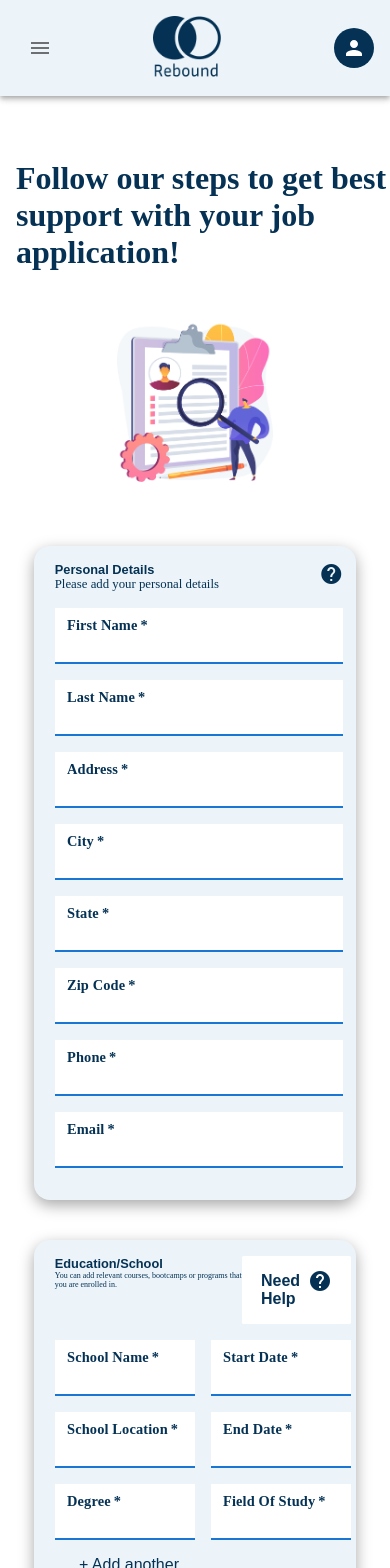
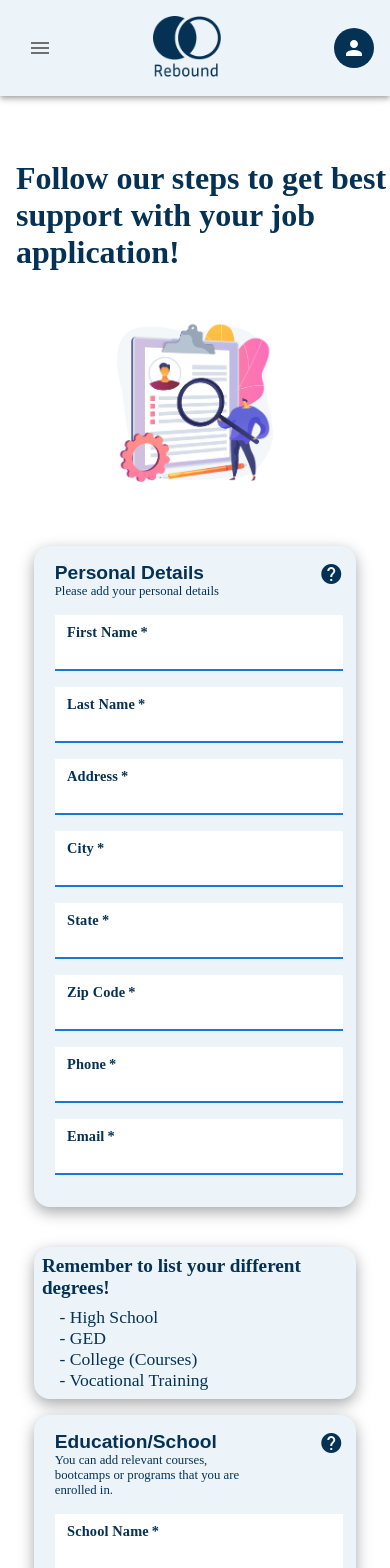
Before and after one commit to Khushboo1028/project-rebound-website, a React (Create React App) app: page /resumeBuilder in a window 390 px wide. Shown: the top 1568 px of the page. Built offline with nearby package versions, Linux system fonts and the light colour scheme; a web font is replaced by a local one.

Commit message:
education block is responsive

```diff
--- a/src/Layouts/Main/ResumeBuilder/EducationForm/index.js
+++ b/src/Layouts/Main/ResumeBuilder/EducationForm/index.js
@@ -2,7 +2,6 @@ import React, { useState } from "react";
 import { Box, Grid, Icon, TextField } from "@mui/material";
 import { Colors } from "../../../../constants/Colors";
 import { inputStyle } from "../styles";
-import { fontWeight } from "@mui/system";
 
 const EducationForm = () => {
   const [inputList, setInputList] = useState([]);
@@ -34,7 +33,6 @@ const EducationForm = () => {
         </div>
       )
     );
-    console.log(inputList);
   };
 
   const EducationForm = () => {
@@ -43,10 +41,10 @@ const EducationForm = () => {
         id="education-form"
         container
         spacing={2}
-        sx={{ margin: "auto", width: "97%" }}
+        sx={{ margin: "auto", width: "97%", paddingRight: "0.5rem" }}
       >
         {/* School Name */}
-        <Grid item xs={6}>
+        <Grid item md={6} sm={6} xs={12}>
           <Box
             component="form"
             sx={{
@@ -65,7 +63,7 @@ const EducationForm = () => {
         </Grid>
 
         {/* Start Date*/}
-        <Grid item xs={6}>
+        <Grid item md={6} sm={6} xs={12}>
           <Box
             component="form"
             sx={{
@@ -84,7 +82,7 @@ const EducationForm = () => {
         </Grid>
 
         {/* School Location */}
-        <Grid item xs={6}>
+        <Grid item md={6} sm={6} xs={12}>
           <Box
             component="form"
             sx={{
@@ -103,7 +101,7 @@ const EducationForm = () => {
         </Grid>
 
         {/* End Date*/}
-        <Grid item xs={6}>
+        <Grid item md={6} sm={6} xs={12}>
           <Box
             component="form"
             sx={{
@@ -122,7 +120,7 @@ const EducationForm = () => {
         </Grid>
 
         {/* Degree */}
-        <Grid item xs={6}>
+        <Grid item md={6} sm={6} xs={12}>
           <Box
             component="form"
             sx={{
@@ -141,7 +139,7 @@ const EducationForm = () => {
         </Grid>
 
         {/* Field of Study */}
-        <Grid item xs={6}>
+        <Grid item md={6} sm={6} xs={12}>
           <Box
             component="form"
             sx={{
@@ -178,11 +176,11 @@ const EducationForm = () => {
         >
           <Grid container spacing={2} sx={{ margin: "auto", width: "97%" }}>
             {/* Heading row */}
-            <Grid item xs={8}>
+            <Grid item md={8} xs={8}>
               <Box
                 sx={{
                   fontWeight: "700",
-                  fontSize: { md: "1rem", sm: "0.5rem", xs: "0.8rem" },
+                  fontSize: { md: "1.3rem", sm: "1rem", xs: "1.2rem" },
                   color: Colors.primaryColor
                 }}
               >
@@ -192,8 +190,8 @@ const EducationForm = () => {
                 sx={{
                   fontSize: {
                     md: "1rem",
-                    sm: "0.5rem",
-                    xs: "0.5rem",
+                    sm: "0.8rem",
+                    xs: "0.8rem",
                     fontFamily: "Inria Sans",
                     color: Colors.primaryColor
                   }
@@ -204,31 +202,36 @@ const EducationForm = () => {
               </Box>
             </Grid>
 
-            {/* Help Row */}
-            <Grid item xs={4}>
-              <Box sx={{ float: "right" }}>
+            {/* Help Button */}
+            <Grid item md={4} xs={4}>
               <Box
                 sx={{
+                  float: "right",
                   display: "flex",
-                    bgcolor: Colors.white,
-                    paddingLeft: "1.2rem",
-                    paddingRight: "1.2rem",
+                  bgcolor: { md: Colors.white, sm: Colors.white, xs: "None" },
+                  paddingRight: { md: "1.2rem", sm: "1rem", xs: "0.5rem" },
+                  paddingLeft: { md: "1.2rem", sm: "1rem", xs: "0.5rem" }
+                }}
+              >
+                <Box
+                  sx={{
+                    display: { md: "flex", sm: "flex", xs: "None" },
                     borderRadius: "0.1rem",
-                    fontSize: "1rem",
+                    fontSize: { md: "1rem", sm: "0.7rem", xs: "0.7rem" },
                     color: Colors.primaryColor,
                     fontWeight: "700"
                   }}
                 >
                   <p>Need Help</p>
-                  <Icon
-                    style={{
+                </Box>
+                <Box
+                  sx={{
                     color: Colors.primaryColor,
-                      marginTop: "0.85rem",
+                    marginTop: { md: "0.85rem", sm: "0.5rem", xs: "0 " },
                     marginLeft: "0.5rem"
                   }}
                 >
-                    help_circle
-                  </Icon>
+                  <Icon>help_circle</Icon>
                 </Box>
               </Box>
             </Grid>
@@ -236,12 +239,13 @@ const EducationForm = () => {
           <EducationForm />
           {inputList}
           {/* Button to add another block */}
-          <Grid item xs={6}></Grid>
-          <Grid item xs={6}>
+          <Grid container spacing={2} sx={{ margin: "auto", width: "97%" }}>
+            <Grid item md={6} xs={3}></Grid>
+            <Grid item md={6} xs={9}>
               <Box
                 sx={{
                   color: Colors.primaryColor,
-                fontSize: "1rem",
+                  fontSize: { sm: "1rem", xs: "0.8rem" },
                   textAlign: "end",
                   marginTop: "1rem",
                   paddingRight: "1rem"
@@ -250,6 +254,7 @@ const EducationForm = () => {
               >
                 + Add another Education
               </Box>
+            </Grid>
           </Grid>
         </Box>
       </div>
@@ -268,13 +273,13 @@ const EducationForm = () => {
         }}
       >
         <Grid container spacing={2}>
-          <Grid item sm={9} xs={12}>
+          <Grid item sm={9} xs={12} order={{ xs: 2, md: 1, sm: 1 }}>
             <Box>
               <EducationBlock />
             </Box>
           </Grid>
 
-          <Grid item sm={3} xs={12}>
+          <Grid item sm={3} xs={12} order={{ xs: 1, md: 2, sm: 2 }}>
             {/* Notes Block */}
             <Box
               sx={{
@@ -283,15 +288,14 @@ const EducationForm = () => {
                 borderRadius: "1rem",
                 boxShadow: "rgba(0, 0, 0, 0.35) 0px 5px 15px",
                 margin: "auto",
-                padding: "0.5rem",
-                width: "100%"
+                padding: "0.5rem"
               }}
             >
-              <Grid container spacing={2} sx={{ margin: "auto", width: "97%" }}>
+              <Grid container spacing={2} sx={{ margin: "auto" }}>
                 <Box
                   sx={{
                     fontFamily: "Inria Sans",
-                    fontSize: { sm: "1.3rem", xs: "0.5" },
+                    fontSize: { md: "1.3rem", sm: "1rem", xs: "1.2rem" },
                     color: Colors.primaryColor,
                     fontWeight: 700
                   }}
@@ -302,14 +306,17 @@ const EducationForm = () => {
                   {education_list.map((e) => (
                     <Box
                       sx={{
-                        marginLeft: "0.5rem",
+                        marginLeft: {
+                          md: "0.5rem",
+                          sm: "0.5rem",
+                          xs: "1.1rem"
+                        },
                         fontFamily: "Inria Sans",
                         color: Colors.primaryColor,
                         marginBottom: "0.5",
-                        fontSize: { sm: "1.1rem", xs: "0.5" }
+                        fontSize: { md: "1.1rem", sm: "1rem", xs: "1.1rem" }
                       }}
                     >
-                      {" "}
                       - {e}
                     </Box>
                   ))}
--- a/src/Layouts/Main/ResumeBuilder/PersonalDetailsForm/index.js
+++ b/src/Layouts/Main/ResumeBuilder/PersonalDetailsForm/index.js
@@ -24,7 +24,7 @@ const PersonalDetailsForm = () => {
             <Box
               sx={{
                 fontWeight: "700",
-                fontSize: { md: "1rem", sm: "1rem", xs: "0.8rem" },
+                fontSize: { md: "1.3rem", sm: "1rem", xs: "1.2rem" },
                 color: Colors.primaryColor
               }}
             >
```
Lines whose indentation alone changed are shown as unchanged.
